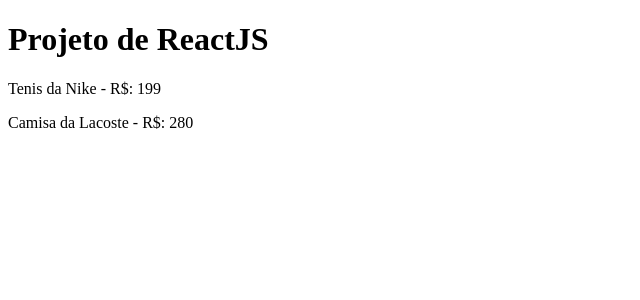
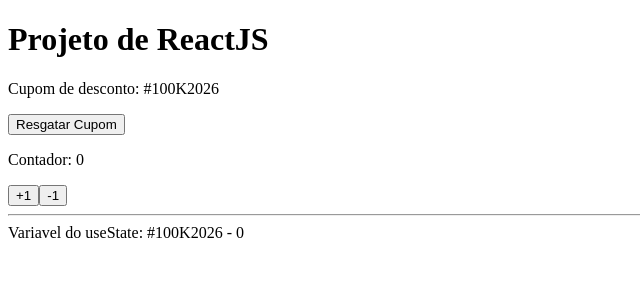
Before and after one commit to gabrielliz25/curso-sujeitoprogramador, a React (Vite) app in the folder reactJS/: page / in a window 1280 px wide. Shown: the top 300 px of the page, without its empty margins (0-640 px from the left). Built offline with nearby package versions, Linux system fonts and the light colour scheme.

Commit message:
useState

```diff
--- a/reactJS/src/App.jsx
+++ b/reactJS/src/App.jsx
@@ -1,13 +1,15 @@
 // Aula de props
-import Props from "./components/Props";
+// import Props from "./components/Props";
+
+// useState
+import State from "./components/State";
 
 const App = () => {
     return (
         <>
             <h1>Projeto de ReactJS</h1>
 
-            <Props titulo="Tenis da Nike" valor={199} />
-            <Props titulo="Camisa da Lacoste" valor={280} />
+            <State />
         </>
     );
 };
--- /dev/null
+++ b/reactJS/src/components/RenderState.jsx
@@ -0,0 +1,5 @@
+const RenderState = ({ estado, valor }) => {
+    return <>Variavel do useState: {estado} - {valor}</>;
+};
+
+export default RenderState;
--- /dev/null
+++ b/reactJS/src/components/State.jsx
@@ -0,0 +1,26 @@
+import { useState } from "react"
+import RenderState from "./RenderState"
+
+const State = () => {
+    const [cupom, setCupom] = useState("#100K2026")
+    const [valor, setValor] = useState(0)
+
+    const resgatar = () => {
+        setCupom("Cupom Resgatado")
+    }
+
+    return <>
+        <p>Cupom de desconto: {cupom}</p>
+        <button onClick={resgatar}>Resgatar Cupom</button>
+
+        <p>Contador: {valor}</p>
+        <button onClick={() => setValor(valor + 1)}>+1</button>
+        <button onClick={() => setValor(valor - 1)}>-1</button>
+
+        <hr />
+
+        <RenderState estado={cupom} valor={valor} />
+    </>
+}
+
+export default State
```
